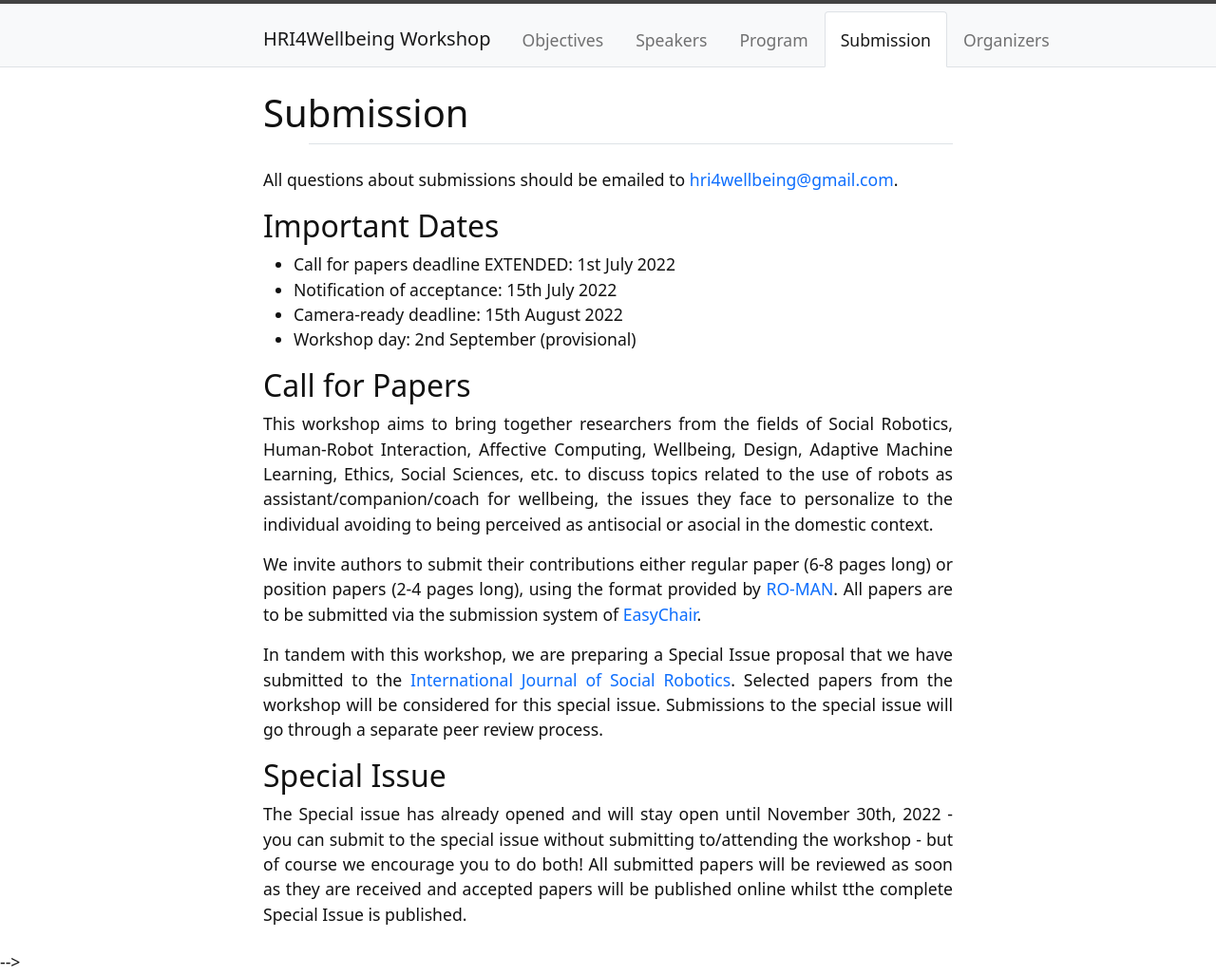
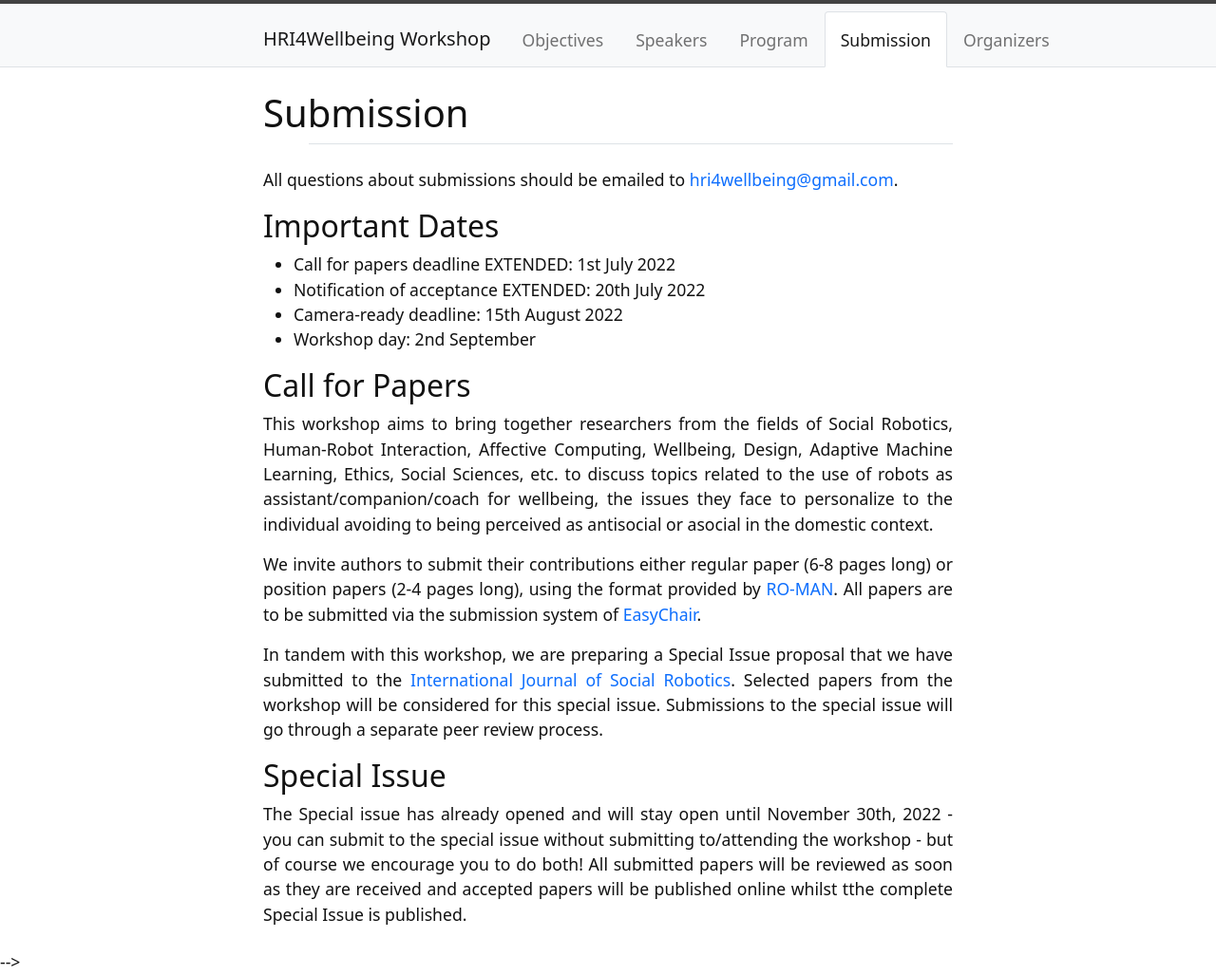
Before and after one commit to hri4wellbeing/hri4wellbeing.github.io, a Jekyll site: the page built from content/4-submission.md, in a window 1280 px wide. Shown: the whole page at 95% size. Built offline with Jekyll 4.4.1, drawn with Linux system fonts in a browser that asks for light colours.

Commit message:
extended deadline for notification

```diff
--- a/content/4-submission.md
+++ b/content/4-submission.md
@@ -7,9 +7,9 @@ All questions about submissions should be emailed to <hri4wellbeing@gmail.com>.
 
 ## Important Dates
 - Call for papers deadline EXTENDED: 1st July 2022
-- Notification of acceptance: 15th July 2022
+- Notification of acceptance EXTENDED: 20th July 2022
 - Camera-ready deadline: 15th August 2022
-- Workshop day: 2nd September (provisional)
+- Workshop day: 2nd September
 
 ## Call for Papers
 This workshop aims to bring together researchers from the fields of Social Robotics, Human-Robot Interaction, Affective Computing, Wellbeing, Design, Adaptive Machine Learning, Ethics, Social Sciences, etc. to discuss topics related to the use of robots as assistant/companion/coach for wellbeing, the issues they face to personalize to the individual avoiding to being perceived as antisocial or asocial in the domestic context.
```
